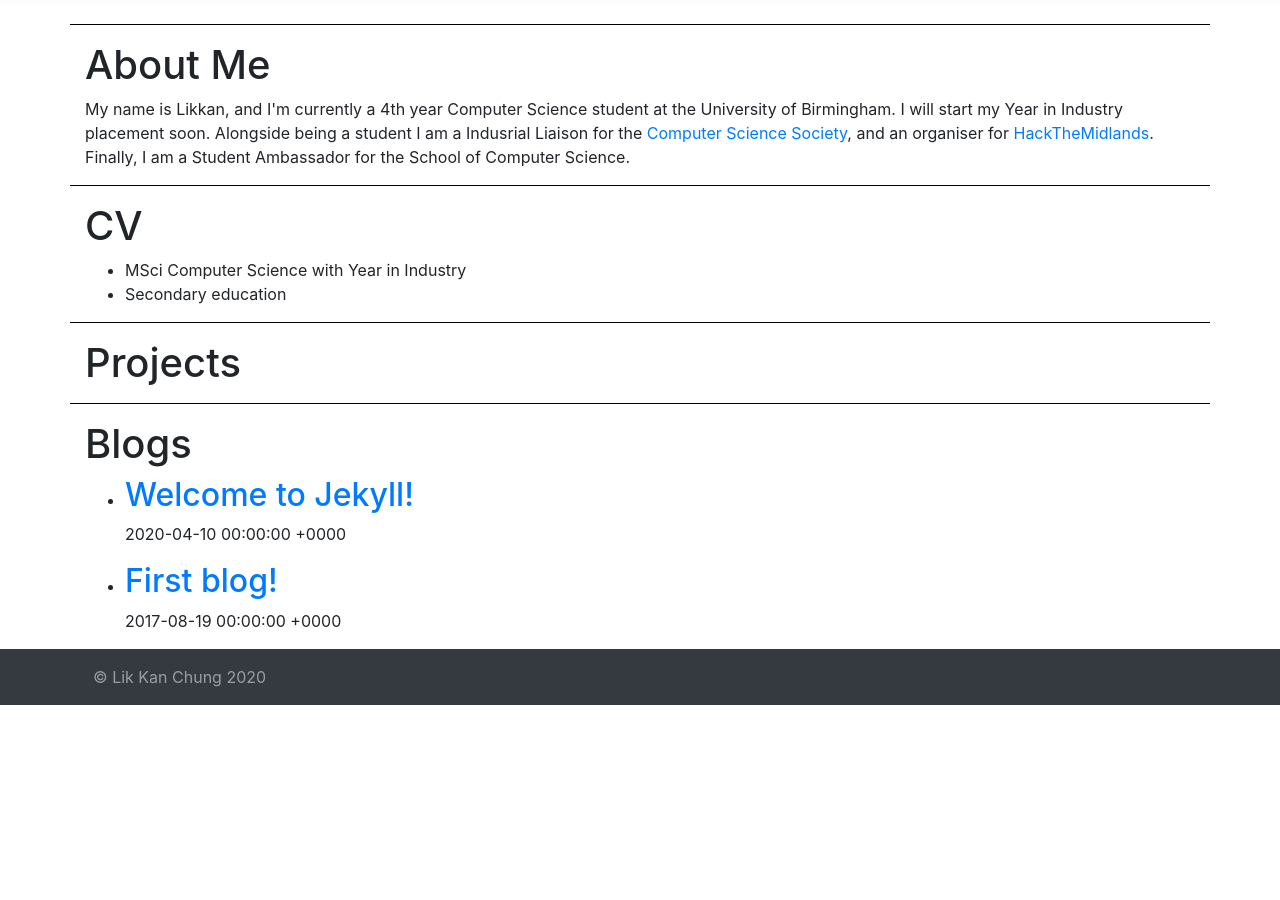
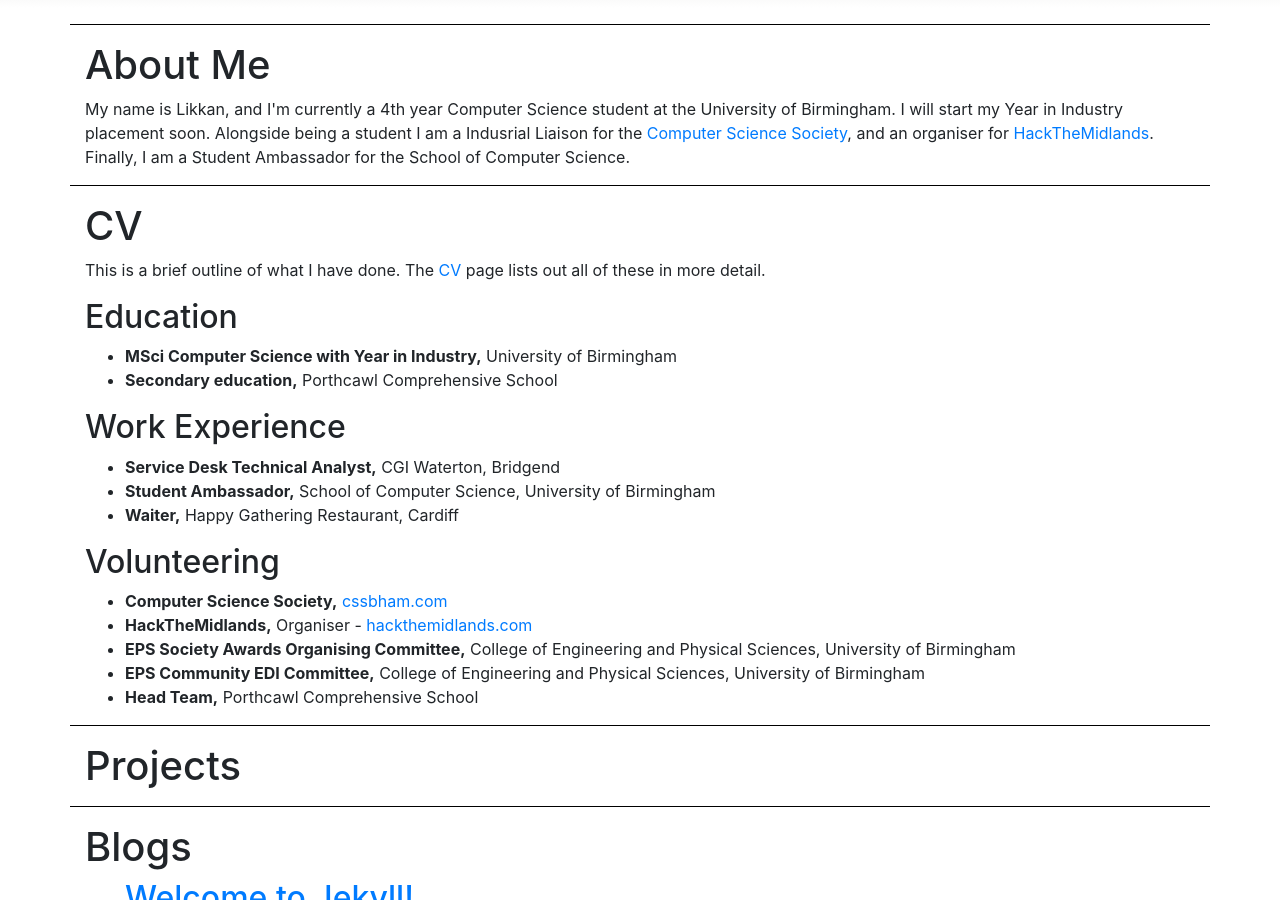
Before and after one commit to LikkanChung/personalwebsite, a Jekyll site: the page built from index.html, in a window 1280 px wide and 900 px high, scrolled down 948 px. Built offline with Jekyll 4.4.1, drawn with Linux system fonts in a browser that asks for light colours; before the commit the page ends 1653 px from its top, so only the background shows below that.

Commit message:
Put in container to fit in middle page

```diff
--- a/_includes/header.html
+++ b/_includes/header.html
@@ -1,11 +1,11 @@
 <nav class="navbar navbar-expand-lg navbar-dark bg-dark">
+  <div class="container">
     <a class="navbar-brand" href="#"></a>
     <button class="navbar-toggler" type="button" data-toggle="collapse" data-target="#navbarToggle" aria-controls="navbarToggle" aria-expanded="false" aria-label="Toggle navigation">
       <span class="navbar-toggler-icon"></span>
     </button>
     <div class="collapse navbar-collapse" id="navbarToggle">
       <div class="navbar-nav">
-
         {% for item in site.data.navigation %}
           {% assign pageurl = page.url | replace:'/',' ' | truncatewords:1,"" | remove:".html" %}
           {% assign itemurl = item.link | replace:'/',' ' | truncatewords:1,"" | remove:".html" %}
@@ -13,4 +13,5 @@
         {% endfor %}
       </div>
     </div>
+  </div>
 </nav>
--- a/index.html
+++ b/index.html
@@ -21,10 +21,25 @@ title: Likkan Chung
 
 <div class="container home-section cv">
   <h1>CV</h1>
+  <p>This is a brief outline of what I have done. The <a href="cv.html">CV</a> page lists out all of these in more detail.</p>
+  <h2>Education</h2>
+  {% assign cv = site.data.cv %}
   <ul>
-      {% for item in site.data.cv.education %}
-      <li>{{ item.name }}</li>
-      {% endfor %}
+    {% for item in cv.education %}
+      <li><b>{{ item.name }},</b> {{ item.school }}</li>
+    {% endfor %}
+  </ul>
+  <h2>Work Experience</h2>
+  <ul>
+    {% for item in cv.employment %}
+      <li><b>{{ item.role }},</b> {{ item.location }}</li>
+    {% endfor %}
+  </ul>
+  <h2>Volunteering</h2>
+  <ul>
+    {% for item in cv.volunteering %}
+      <li><b>{{ item.role }},</b> {{ item.location }}</li>
+    {% endfor %}
   </ul>
 </div>
 
```
Lines whose indentation alone changed are shown as unchanged.
